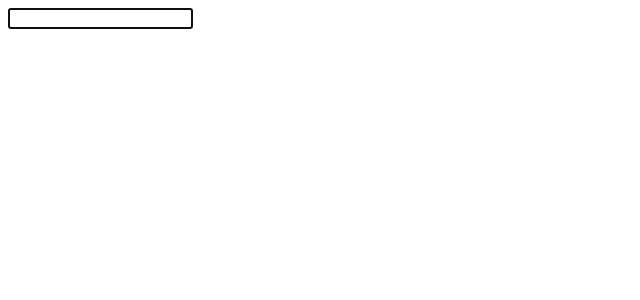
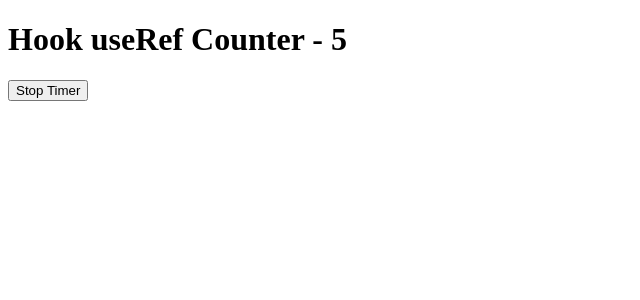
Before and after one commit to ImAshokDev/React-hooks, a React (Create React App) app: page /hook-context1 in a window 1280 px wide. Shown: the top 300 px of the page, without its empty margins (0-640 px from the left). Built offline with nearby package versions, Linux system fonts and the light colour scheme.

Commit message:
useRef for timer

```diff
--- a/src/App.jsx
+++ b/src/App.jsx
@@ -22,6 +22,7 @@
 import ParentCallBack from "./app/useCallBackHook/ParentCallBack";
 import UseMemoHook from "./app/Component/useMemoHook";
 import UseRefOne from "./app/UseRef/UseRefOne";
+import UseRefTwo from "./app/UseRef/UseRefTwo";
 
 export const UserContext = React.createContext();
 export const AgeContext = React.createContext();
@@ -85,7 +86,8 @@
       {/* <ReducerFetch2 /> */}
       {/* <ParentCallBack /> */}
       {/* <UseMemoHook /> */}
-      <UseRefOne />
+      {/* <UseRefOne /> */}
+      <UseRefTwo />
     </div>
   );
 };
--- /dev/null
+++ b/src/app/UseRef/UseRefTwo.js
@@ -0,0 +1,23 @@
+import React, { useEffect, useRef, useState } from "react";
+
+function UseRefTwo() {
+  const intervalRef = useRef(null);
+  const [timer, setTimer] = useState(0);
+
+  useEffect(() => {
+    intervalRef.current = setInterval(() => {
+      setTimer((prev) => prev + 1);
+    }, 1000);
+  }, []);
+
+  return (
+    <div>
+      <h1>Hook useRef Counter - {timer}</h1>
+      <button onClick={() => clearInterval(intervalRef.current)}>
+        Stop Timer
+      </button>
+    </div>
+  );
+}
+
+export default UseRefTwo;
```
Also changed, not shown: 2 other files (tests, documents, lock files or other folders).
